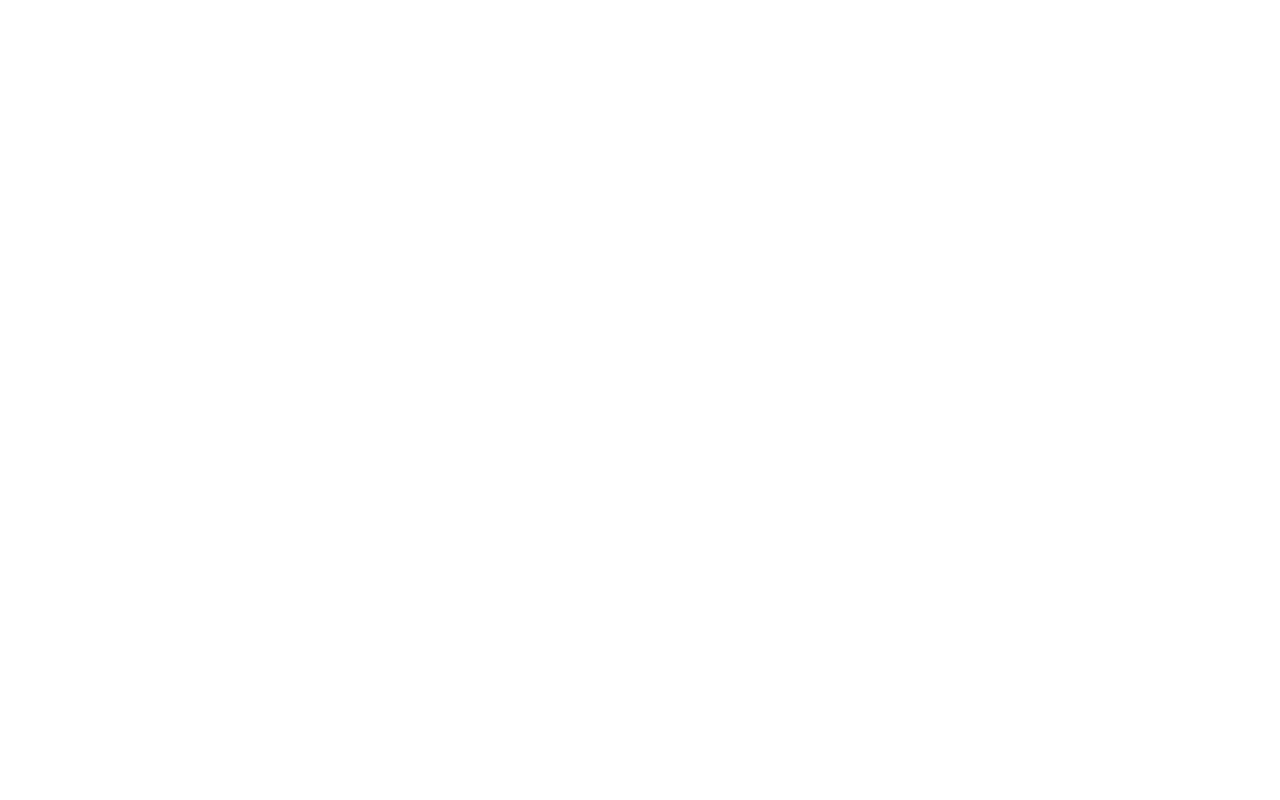
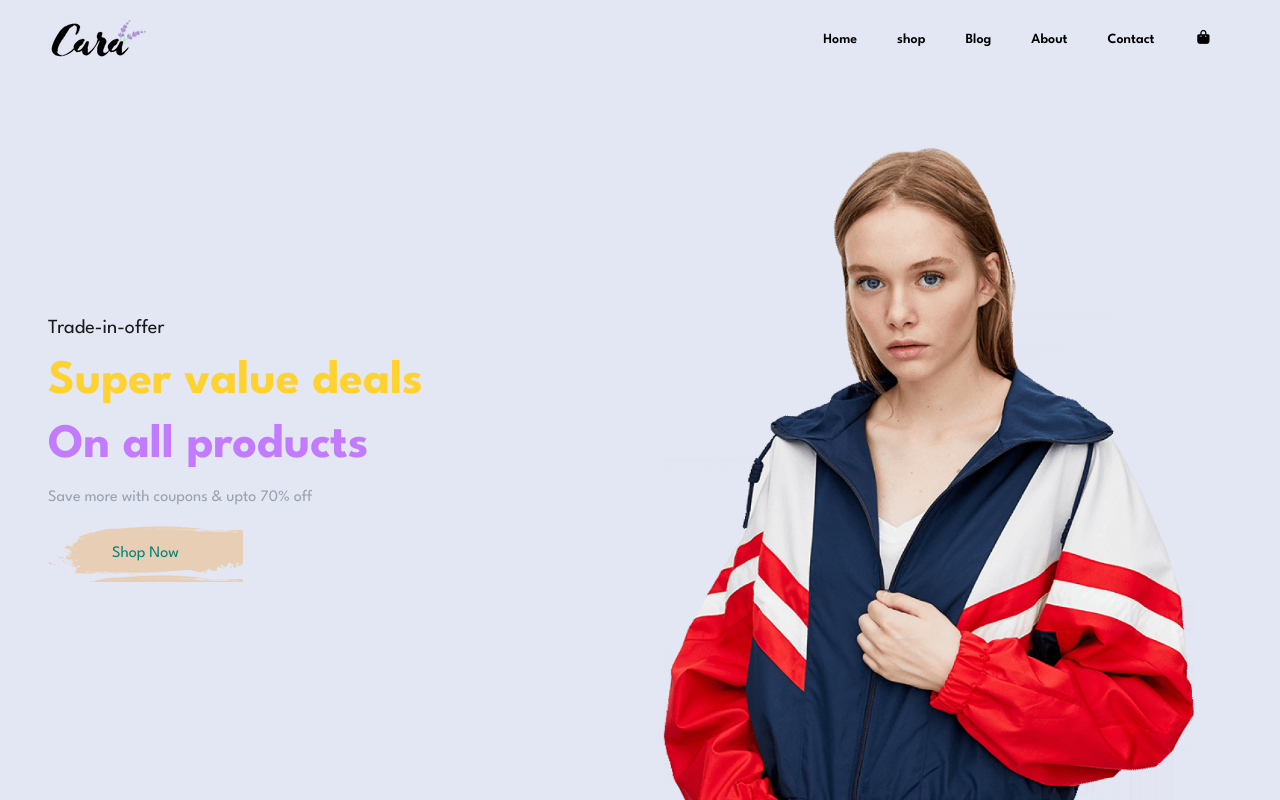
Before and after one commit to elias-deoun/E-commerce, a plain HTML site: page index.html in a window 1280 px wide. Drawn offline with nearby package versions, Linux system fonts and the light colour scheme.

Commit message:
hero section completed

```diff
--- a/index.html
+++ b/index.html
@@ -6,8 +6,50 @@
   <title>E-commerce site</title>
   <link href="https://cdn.jsdelivr.net/npm/daisyui@5" rel="stylesheet" type="text/css" />
 <script src="https://cdn.jsdelivr.net/npm/@tailwindcss/browser@4"></script>
+<link rel="preconnect" href="https://fonts.googleapis.com">
+<link rel="preconnect" href="https://fonts.gstatic.com" crossorigin>
+<link href="https://fonts.googleapis.com/css2?family=League+Spartan:wght@100..900&family=Montserrat:ital,wght@0,100..900;1,100..900&family=Sora:wght@500&display=swap" rel="stylesheet">
+<link rel="stylesheet" href="https://cdnjs.cloudflare.com/ajax/libs/font-awesome/7.0.1/css/all.min.css" />
+<style>
+  *{
+    font-family: "League Spartan", sans-serif;
+    box-sizing: border-box;
+  }
+  #hero{
+    background-image: url('img/hero4.png');
+    height: 90vh;
+    width: 100%;
+    background-size: cover;
+    background-position: top 25% right 0;
+  }
+</style>
 </head>
 <body>
+  <section id="header" class="flex justify-between items-center px-12 py-5 bg-[#E3E6F3] shadow-lg shadow-gray-500/60">
+  <div>
+    <a href="#"><img src="img/logo.png" alt=""></a>
+
+  </div>
+    <div class="nav">
+   <ul class="flex items-center justify-center">
+    <li class="list-none px-5"><a class="relative decoration-0 text-sm font-semibold text-black hover:bg-purple-500 active:bg-purple-700 active:w-[30%] after:absolute after:content-[''] after:left-5 after:bottom-[-4px] after:h-[2px] after:bg-slate-400 hover:after:w-[30%]" href="index1.html">Home</a></li>
+    <li class="list-none px-5"><a class="relative decoration-0 text-sm font-semibold text-black hover:bg-purple-500 active:bg-purple-700 after:absolute after:content-[''] after:left-5 after:bottom-[-4px] after:h-[2px] after:bg-slate-400 hover:after:w-[30%]" href="shop.html">shop</a></li>
+    <li class="list-none px-5"><a class="relative decoration-0 text-sm font-semibold text-black hover:bg-purple-500  active:bg-purple-700 after:absolute after:content-[''] after:left-5 after:bottom-[-4px] after:h-[2px] after:bg-slate-400 hover:after:w-[30%]" href="blog.html">Blog</a></li>
+    <li class="list-none px-5"><a class="relative decoration-0 text-sm font-semibold text-black hover:bg-purple-500  active:bg-purple-700 after:absolute after:content-[''] after:left-5 after:bottom-[-4px] after:h-[2px] after:bg-slate-400 hover:after:w-[30%]" href="about.html">About</a></li>
+    <li class="list-none px-5"><a class="relative decoration-0 text-sm font-semibold text-black hover:bg-purple-500  active:bg-purple-700 after:absolute after:content-[''] after:left-5 after:bottom-[-4px] after:h-[2px] after:bg-slate-400 hover:after:w-[30%]" href="contact.html">Contact</a></li>
+    <li class="list-none px-5"><a class="relative decoration-0 text-sm font-semibold text-black hover:bg-purple-500  active:bg-purple-700 after:absolute after:content-[''] after:left-5 after:bottom-[-4px] after:h-[2px] after:bg-slate-400 hover:after:w-[30%]" href="cart.html"><i class="fa-solid fa-bag-shopping"></i>
+</a></li>
+   </ul>
+    </div>
+
+  </section>
+  <section id="hero" class="flex flex-col items-start justify-center px-12">
+    <h4 class="text-xl py-4">Trade-in-offer</h4>
+    <h1 class="text-5xl text-amber-300 font-bold pb-4">Super value deals</h1>
+    <h2 class="text-5xl text-purple-400 font-bold pb-4">On all products</h2>
+    <p class="text-gray-400 pb-4">Save more with coupons & upto 70% off</p>
+    <button class="bg-transparent text-[#088178] border-0 pt-4 pr-16 pb-4 pl-16" style="background-image: url('img/button.png');">Shop Now</button>
+  </section>
   <script src="index.js"></script>
 </body>
 </html>
```
Also changed, not shown: tailwind.config.js (added).
